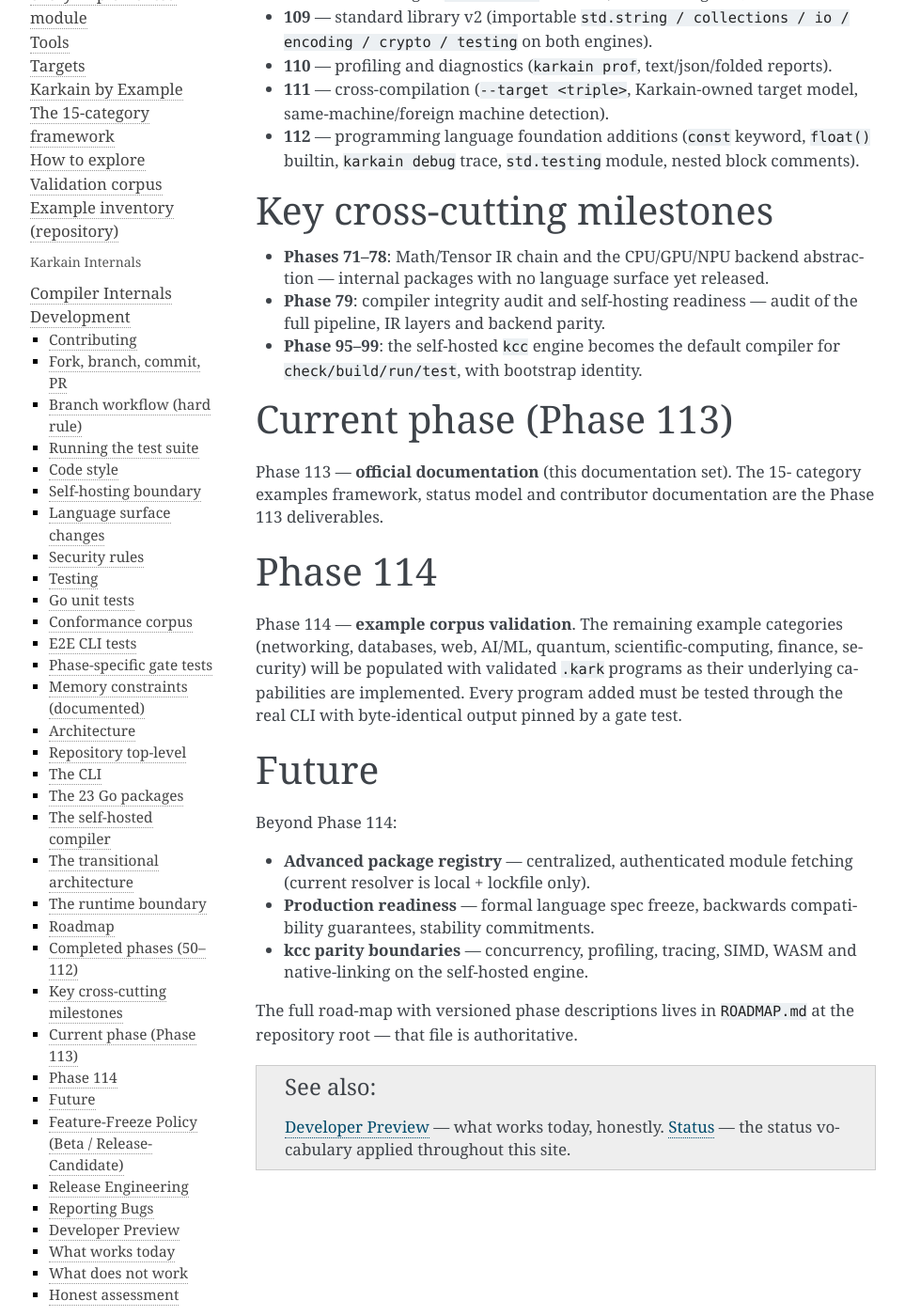
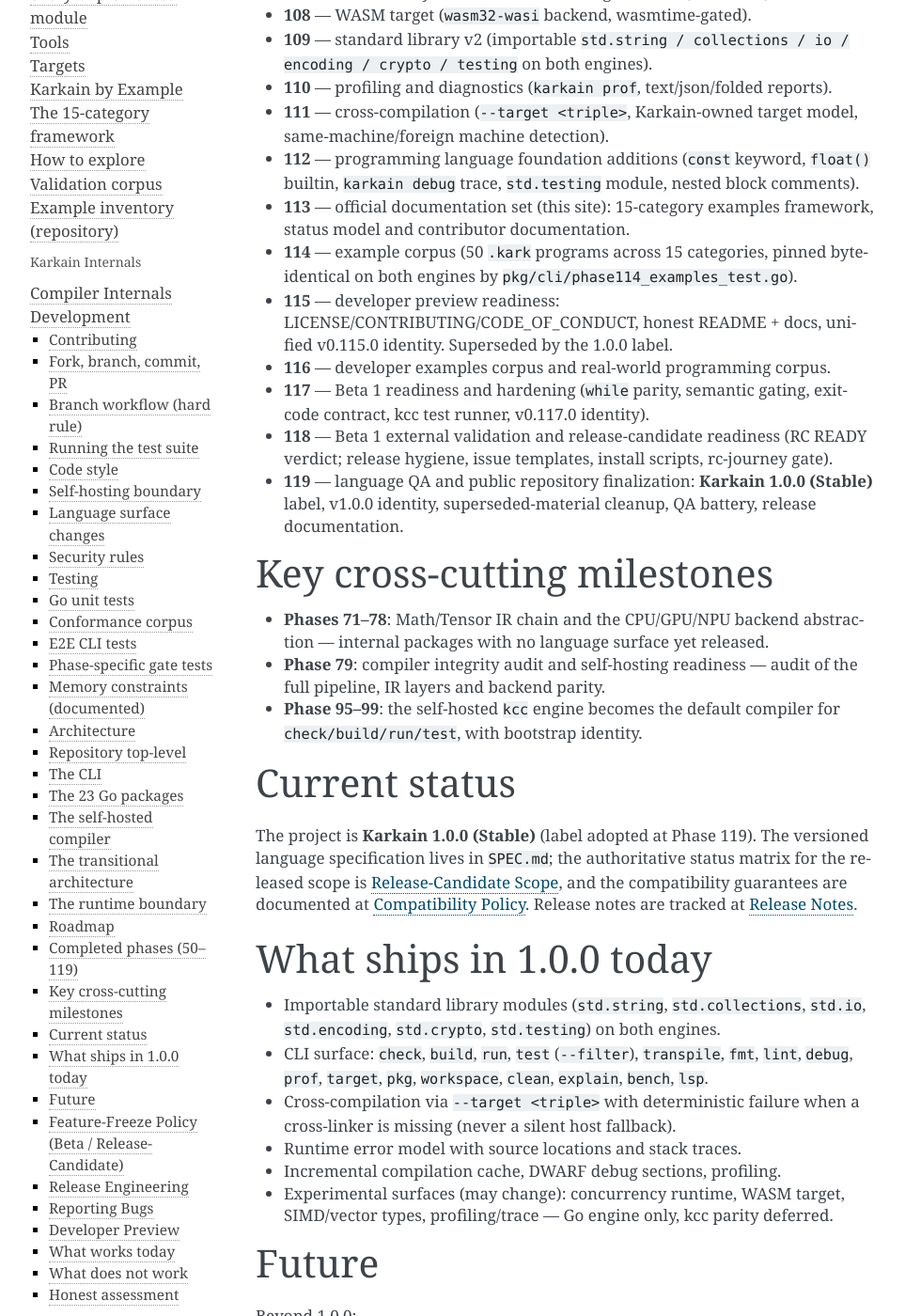
Before and after one commit to ajit-ai/Karkain, a Sphinx documentation site: the page built from docs/source/development/roadmap.rst, in a window 1280 px wide and 1400 px high, scrolled down 446 px. Shown: the whole window at 94% size, without its empty margins (148-1111 px from the left). Built offline with Sphinx 7.4.7, drawn with Linux system fonts in a browser that asks for light colours; some of the changed text lies outside the part shown.

Commit message:
docs: post-1.0.0 public documentation cleanup, stable/GA wording and launch material
- README: capability summary points to status/compatibility (not historical beta page);
  pre-built binaries row reworded; release-readiness gate heading; post-1.0.0 roadmap framing
- CONTRIBUTING: stable-core/experimental-surfaces wording; release-readiness gate references
- docs/source/development/roadmap.rst: completed through Phase 119, current 1.0.0 status, what ships today, future
- docs/source/development/developer-preview.rst: fix stale current-milestone framing
- docs/source/status/rc-checklist.rst: mark Phase 118 RC checklist completed (historical evidence)
- docs/source/getting-started/installation.rst: honest wording until v1.0.0 GitHub Release is published
- docs/launch/: owner-review drafts (announcement + post-launch actions)

```diff
--- a/docs/source/development/roadmap.rst
+++ b/docs/source/development/roadmap.rst
@@ -8,10 +8,11 @@ root. This page summarizes the current state for documentation purposes.
    :local:
    :depth: 1
 
-Completed phases (50–112)
+Completed phases (50–119)
 =========================
 
-Phases 50–112 are complete. A concise summary:
+Phases 50–119 are complete and shipped as **Karkain 1.0.0 (Stable)**. A
+concise summary:
 
 * **50–106** — language core, semantic model (borrow checker, escape
   analysis), SSA optimization pipeline, HIR, stdlib foundation, self-hosted
@@ -29,6 +30,22 @@ Phases 50–112 are complete. A concise summary:
 * **112** — programming language foundation additions (``const`` keyword,
   ``float()`` builtin, ``karkain debug`` trace, ``std.testing`` module,
   nested block comments).
+* **113** — official documentation set (this site): 15-category examples
+  framework, status model and contributor documentation.
+* **114** — example corpus (50 ``.kark`` programs across 15 categories,
+  pinned byte-identical on both engines by ``pkg/cli/phase114_examples_test.go``).
+* **115** — developer preview readiness: LICENSE/CONTRIBUTING/CODE_OF_CONDUCT,
+  honest README + docs, unified v0.115.0 identity. Superseded by the 1.0.0
+  label.
+* **116** — developer examples corpus and real-world programming corpus.
+* **117** — Beta 1 readiness and hardening (``while`` parity, semantic
+  gating, exit-code contract, kcc test runner, v0.117.0 identity).
+* **118** — Beta 1 external validation and release-candidate readiness
+  (RC READY verdict; release hygiene, issue templates, install scripts,
+  rc-journey gate).
+* **119** — language QA and public repository finalization: **Karkain
+  1.0.0 (Stable)** label, v1.0.0 identity, superseded-material cleanup,
+  QA battery, release documentation.
 
 Key cross-cutting milestones
 ============================
@@ -40,38 +57,48 @@ Key cross-cutting milestones
 * **Phase 95–99**: the self-hosted ``kcc`` engine becomes the default
   compiler for ``check/build/run/test``, with bootstrap identity.
 
-Current phase (Phase 113)
+Current status
+==============
+
+The project is **Karkain 1.0.0 (Stable)** (label adopted at Phase 119). The
+versioned language specification lives in ``SPEC.md``; the authoritative
+status matrix for the released scope is :doc:`/status/scope`, and the
+compatibility guarantees are documented at :doc:`/status/compatibility`.
+Release notes are tracked at :doc:`/release-notes`.
+
+What ships in 1.0.0 today
 =========================
 
-Phase 113 — **official documentation** (this documentation set). The 15-
-category examples framework, status model and contributor documentation are
-the Phase 113 deliverables.
-
-Phase 114
-=========
-
-Phase 114 — **example corpus validation**. The remaining example categories
-(networking, databases, web, AI/ML, quantum, scientific-computing, finance,
-security) will be populated with validated ``.kark`` programs as their
-underlying capabilities are implemented. Every program added must be tested
-through the real CLI with byte-identical output pinned by a gate test.
+* Importable standard library modules (``std.string``, ``std.collections``,
+  ``std.io``, ``std.encoding``, ``std.crypto``, ``std.testing``) on both
+  engines.
+* CLI surface: ``check``, ``build``, ``run``, ``test`` (``--filter``),
+  ``transpile``, ``fmt``, ``lint``, ``debug``, ``prof``, ``target``,
+  ``pkg``, ``workspace``, ``clean``, ``explain``, ``bench``, ``lsp``.
+* Cross-compilation via ``--target <triple>`` with deterministic failure
+  when a cross-linker is missing (never a silent host fallback).
+* Runtime error model with source locations and stack traces.
+* Incremental compilation cache, DWARF debug sections, profiling.
+* Experimental surfaces (may change): concurrency runtime, WASM target,
+  SIMD/vector types, profiling/trace — Go engine only, kcc parity deferred.
 
 Future
 ======
 
-Beyond Phase 114:
+Beyond 1.0.0:
 
 * **Advanced package registry** — centralized, authenticated module
   fetching (current resolver is local + lockfile only).
-* **Production readiness** — formal language spec freeze, backwards
-  compatibility guarantees, stability commitments.
 * **kcc parity boundaries** — concurrency, profiling, tracing, SIMD, WASM
   and native-linking on the self-hosted engine.
+* **Planned language surfaces** — networking, databases, web, GPU/NPU and
+  quantum kernels ``from .kark``, and the advanced package registry.
 
 The full road-map with versioned phase descriptions lives in
 ``ROADMAP.md`` at the repository root — that file is authoritative.
 
 .. seealso::
 
-   :doc:`/development/developer-preview` — what works today, honestly.
+   :doc:`/development/developer-preview` — the historical development-preview
+   assessment and how the label changed.
    :doc:`/status/index` — the status vocabulary applied throughout this site.
```
Also changed, not shown: CONTRIBUTING.md (+8 -7 lines), README.md (+6 -6 lines), docs/launch/POST-LAUNCH-ACTIONS.md (added, +53 -0 lines), docs/launch/RELEASE-ANNOUNCEMENT-DRAFT.md (added, +92 -0 lines), docs/source/development/developer-preview.rst (+4 -3 lines), docs/source/getting-started/installation.rst (+10 -7 lines), docs/source/status/rc-checklist.rst (+10 -4 lines), docs/launch/README.md (added).
